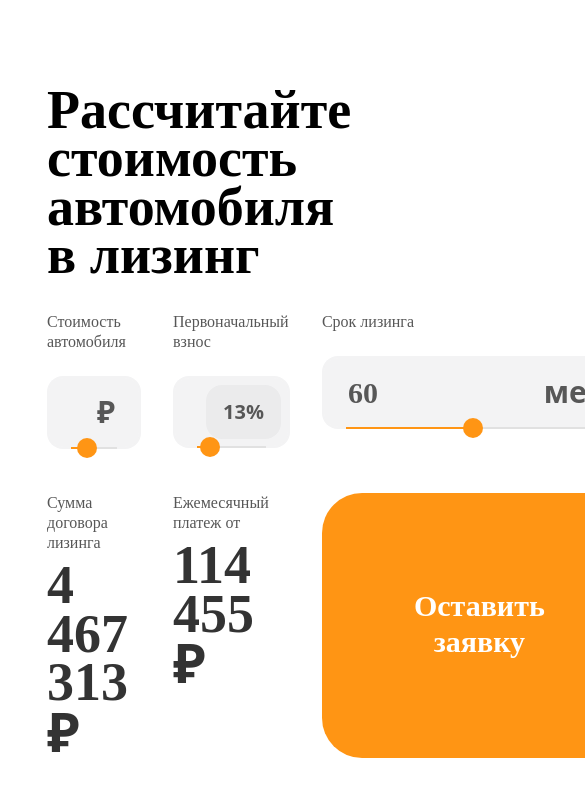
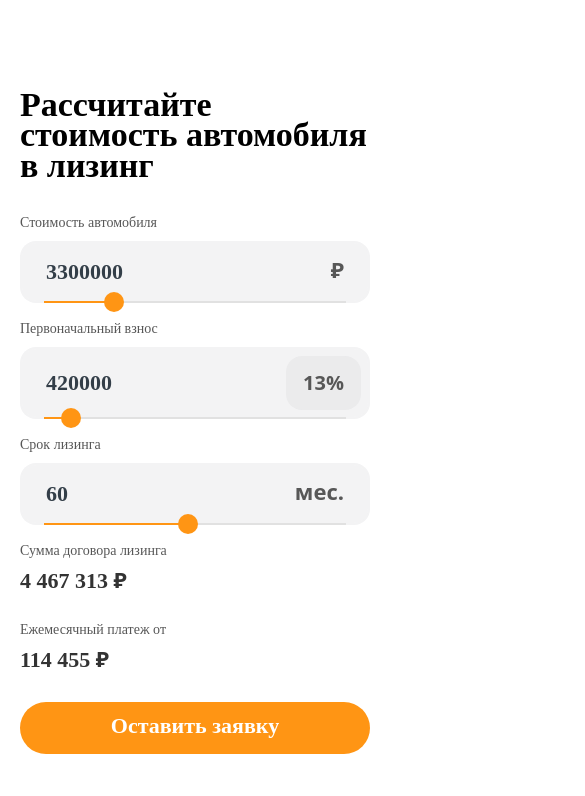
Before and after one commit to kitkomo/Leasing-Calculator, a website: page src/html/index.html in a window 390 px wide. Shown: the top 796 px of the page, 585 px wide, since content can reach past the window. Drawn offline with nearby package versions, Linux system fonts and the light colour scheme; files that its build step writes are made by us from their sources; a web font is replaced by a local one.

Commit message:
adaptivity

```diff
--- /dev/null
+++ b/src/scss/components/all.scss
@@ -0,0 +1,195 @@
+$light-grey: #F3F3F4;
+$grey: #575757;
+$heavy-grey: #333333;
+$accent: #FF9514;
+$graphit: #333E48;
+
+* {
+	margin: 0;
+	padding: 0;
+	box-sizing: border-box;
+	font-family: 'Gilroy', 'Nekst', system-ui, -apple-system, BlinkMacSystemFont, 'Segoe UI', Roboto, Oxygen, Ubuntu, Cantarell, 'Open Sans', 'Helvetica Neue', sans-serif;
+}
+
+.wrapper {
+	min-height: 100vh;
+	max-width: 1440px;
+	min-width: 320px;
+	margin: 0 auto;
+	padding: 20px 47px;
+	display: flex;
+	flex-direction: column;
+	justify-content: center;
+}
+
+.title {
+	font-family: 'Nekst';
+	font-size: 54px;
+	font-weight: 900;
+	line-height: 90%;
+	margin-bottom: 32px;
+	max-width: 753px;
+}
+
+.subtitle {
+	font-family: 'Gilroy';
+	font-size: 16px;
+	font-weight: 400;
+	line-height: 20px;
+	color: $grey;
+}
+
+
+.form {
+	display: grid;
+	grid-template: repeat(2, auto) / repeat(3, 1fr);
+	row-gap: 44px;
+	column-gap: 32px;
+}
+
+.form__subtitle {
+	padding-bottom: 24px;
+	cursor: pointer;
+}
+
+.form__field-wrapper {
+	display: flex;
+	flex-direction: column;
+}
+
+.form__input-wrapper {
+	position: relative;
+	display: flex;
+}
+
+.form__input {
+	padding: 16px 0 16px 24px;
+	background-color: $light-grey;
+	border-radius: 16px 0 0 16px;
+	border: 2px solid $light-grey;
+	border-right: none;
+	color: $grey;
+	font-family: 'Nekst';
+	font-weight: 900;
+	font-size: 30px;
+	line-height: 36px;
+	width: 100%;
+	outline: none;
+	transition: background-color 200ms ease-in-out;
+
+	&:focus {
+		background-color: #FFF;
+	}
+
+	&:focus + .form__measure-unit {
+		background-color: #FFF;
+	}
+
+	&:hover ~ input[type=range].form__range::-webkit-slider-thumb {
+		transform: scale(1.1);
+	}
+
+	&:hover ~ input[type=range].form__range::-moz-range-thumb {
+		transform: scale(1.1);
+	}
+
+	&:hover ~ input[type=range].form__range::-ms-thumb {
+		transform: scale(1.1);
+	}
+}
+
+.form__range {
+	position: absolute;
+	left: 24px;
+	bottom: 0;
+	width: calc(100% - 48px);
+	height: 1px;
+	cursor: pointer;
+
+	&::-webkit-slider-thumb {
+		transition: transform 200ms ease-in-out;
+	}
+
+	&::-moz-range-thumb {
+		transition: transform 200ms ease-in-out;
+	}
+
+	&::-ms-thumb {
+		transition: transform 200ms ease-in-out;
+	}
+}
+
+.form__measure-unit {
+	padding: 16px 24px;
+	background-color: $light-grey;
+	border-radius: 0 16px 16px 0;
+	border: 2px solid $light-grey;
+	border-left: none;
+	color: $grey;
+	font-family: 'Nekst';
+	font-weight: 900;
+	font-size: 30px;
+	line-height: 36px;
+	transition: background-color 200ms ease-in-out;
+
+	&--bordered {
+		display: flex;
+		align-items: center;
+		justify-content: center;
+		padding: 7px;
+
+		span {
+			font-size: 20px;
+			line-height: 120%;
+			background-color: #EBEBEC;
+			display: block;
+			padding: 15px 17px;
+			border-radius: 16px;
+		}
+	}
+}
+
+.form__field-calculated {
+	display: flex;
+	flex-direction: column;
+	gap: 8px;
+}
+
+.form__calculated-value {
+	font-family: 'Nekst';
+	font-weight: 900;
+	font-size: 54px;
+	line-height: 90%;
+	vertical-align: bottom;
+	color: $heavy-grey;
+
+	p {
+		display: inline;
+		font-family: 'Nekst';
+		font-weight: inherit;
+		font-size: inherit;
+		line-height: inherit;
+	}
+}
+
+.form__submit {
+	cursor: pointer;
+	background-color: $accent;
+	color: #FFF;
+	border: none;
+	border-radius: 40px;
+	font-family: 'Nekst';
+	font-weight: 900;
+	font-size: 30px;
+	line-height: 36px;
+	padding: 14px 16px 18px;
+	transition: background-color 140ms ease-in;
+
+	&:hover {
+		background-color: #000;
+	}
+
+	&:active {
+		background-color: $grey;
+	}
+}
--- /dev/null
+++ b/src/scss/components/media.scss
@@ -0,0 +1,82 @@
+@media (max-width: 1120px) {
+	.form {
+		grid-template: repeat(4, auto) / repeat(2, 1fr);
+	}
+
+	.form__field-wrapper:nth-child(1) {
+		grid-column: 1 / -1;
+	}
+}
+
+@media (max-width: 768px) {
+	.wrapper {
+		padding: 10px 36px;
+	}
+
+	.form {
+		grid-template: repeat(5, auto) / repeat(2, 1fr);
+	}
+
+	.form__field-wrapper:nth-child(2),
+	.form__field-wrapper:nth-child(3) {
+		grid-column: 1 / -1;
+	}
+
+	.form__calculated-value {
+		font-size: 35px;
+	}
+
+	.form__submit {
+		font-size: 25px;
+		grid-column: 1 / -1;
+	}
+}
+
+@media (max-width: 530px) {
+	.wrapper {
+		padding: 10px 20px;
+	}
+
+	.title {
+		font-size: 34px;
+	}
+
+	.subtitle {
+		font-size: 14px;
+	}
+
+	.form {
+		grid-template: repeat(6, auto) / 1fr;
+		row-gap: 16px;
+	}
+
+	.form__subtitle {
+		padding-bottom: 8px;
+	}
+
+	.form__input {
+		font-size: 22px;
+		line-height: 20px;
+		color: $graphit;
+	}
+
+	.form__measure-unit {
+		font-size: 22px;
+		line-height: 20px;
+	}
+
+	.form__field-calculated {
+		padding-bottom: 13px;
+	}
+
+	.form__calculated-value {
+		font-size: 22px;
+		line-height: 20px;
+	}
+
+	.form__submit {
+		margin-top: 3px;
+		font-size: 22px;
+		line-height: 20px;
+	}
+}
--- a/src/scss/style.scss
+++ b/src/scss/style.scss
@@ -1,196 +1,4 @@
 @import 'components/fonts.scss';
+@import 'components/all.scss';
 @import 'components/input-range-custom.scss';
-
-$light-grey: #F3F3F4;
-$grey: #575757;
-$heavy-grey: #333333;
-$accent: #FF9514;
-
-* {
-	margin: 0;
-	padding: 0;
-	box-sizing: border-box;
-	font-family: 'Gilroy', 'Nekst', system-ui, -apple-system, BlinkMacSystemFont, 'Segoe UI', Roboto, Oxygen, Ubuntu, Cantarell, 'Open Sans', 'Helvetica Neue', sans-serif;
-}
-
-.wrapper {
-	min-height: 100vh;
-	max-width: 1440px;
-	margin: 0 auto;
-	padding: 20px 47px;
-	display: flex;
-	flex-direction: column;
-	justify-content: center;
-}
-
-.title {
-	font-family: 'Nekst';
-	font-size: 54px;
-	font-weight: 900;
-	line-height: 90%;
-	margin-bottom: 32px;
-	max-width: 753px;
-}
-
-.subtitle {
-	font-family: 'Gilroy';
-	font-size: 16px;
-	font-weight: 400;
-	line-height: 20px;
-	color: $grey;
-}
-
-
-.form {
-	display: grid;
-	grid-template: repeat(2, auto) / repeat(3, 1fr);
-	row-gap: 44px;
-	column-gap: 32px;
-}
-
-.form__subtitle {
-	padding-bottom: 24px;
-	cursor: pointer;
-}
-
-.form__field-wrapper {
-	display: flex;
-	flex-direction: column;
-}
-
-.form__input-wrapper {
-	position: relative;
-	display: flex;
-}
-
-.form__input {
-	padding: 16px 0 16px 24px;
-	background-color: $light-grey;
-	border-radius: 16px 0 0 16px;
-	border: 2px solid $light-grey;
-	border-right: none;
-	color: $grey;
-	font-family: 'Nekst';
-	font-weight: 900;
-	font-size: 30px;
-	line-height: 36px;
-	width: 100%;
-	outline: none;
-	transition: background-color 200ms ease-in-out;
-
-	&:focus {
-		background-color: #FFF;
-	}
-
-	&:focus + .form__measure-unit {
-		background-color: #FFF;
-	}
-
-	&:hover ~ input[type=range].form__range::-webkit-slider-thumb {
-		transform: scale(1.1);
-	}
-
-	&:hover ~ input[type=range].form__range::-moz-range-thumb {
-		transform: scale(1.1);
-	}
-
-	&:hover ~ input[type=range].form__range::-ms-thumb {
-		transform: scale(1.1);
-	}
-}
-
-.form__range {
-	position: absolute;
-	left: 24px;
-	bottom: 0;
-	width: calc(100% - 48px);
-	height: 1px;
-	cursor: pointer;
-
-	&::-webkit-slider-thumb {
-		transition: transform 200ms ease-in-out;
-	}
-
-	&::-moz-range-thumb {
-		transition: transform 200ms ease-in-out;
-	}
-
-	&::-ms-thumb {
-		transition: transform 200ms ease-in-out;
-	}
-}
-
-.form__measure-unit {
-	padding: 16px 24px;
-	background-color: $light-grey;
-	border-radius: 0 16px 16px 0;
-	border: 2px solid $light-grey;
-	border-left: none;
-	color: $grey;
-	font-family: 'Nekst';
-	font-weight: 900;
-	font-size: 30px;
-	line-height: 36px;
-	transition: background-color 200ms ease-in-out;
-
-	&--bordered {
-		display: flex;
-		align-items: center;
-		justify-content: center;
-		padding: 7px;
-
-		span {
-			font-size: 20px;
-			line-height: 120%;
-			background-color: #EBEBEC;
-			display: block;
-			padding: 15px 17px;
-			border-radius: 16px;
-		}
-	}
-}
-
-.form__field-calculated {
-	display: flex;
-	flex-direction: column;
-	gap: 8px;
-}
-
-.form__calculated-value {
-	font-family: 'Nekst';
-	font-weight: 900;
-	font-size: 54px;
-	line-height: 90%;
-	vertical-align: bottom;
-	color: $heavy-grey;
-
-	p {
-		display: inline;
-		font-family: 'Nekst';
-		font-weight: 900;
-		font-size: 54px;
-		line-height: 90%;
-	}
-}
-
-.form__submit {
-	cursor: pointer;
-	background-color: $accent;
-	color: #FFF;
-	border: none;
-	border-radius: 40px;
-	font-family: 'Nekst';
-	font-weight: 900;
-	font-size: 30px;
-	line-height: 36px;
-	padding: 14px 92px 18px;
-	transition: background-color 140ms ease-in;
-
-	&:hover {
-		background-color: #000;
-	}
-
-	&:active {
-		background-color: $grey;
-	}
-}
+@import 'components/media.scss';
```
